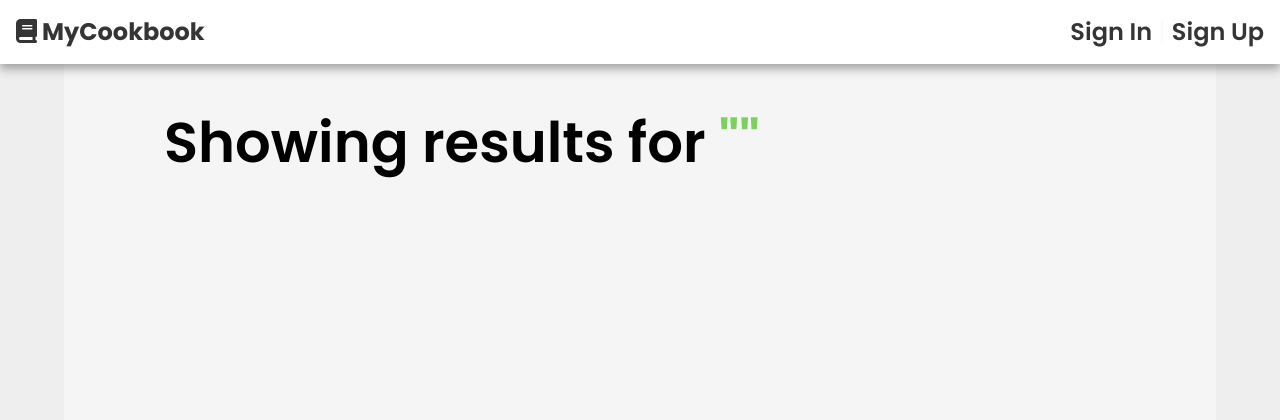
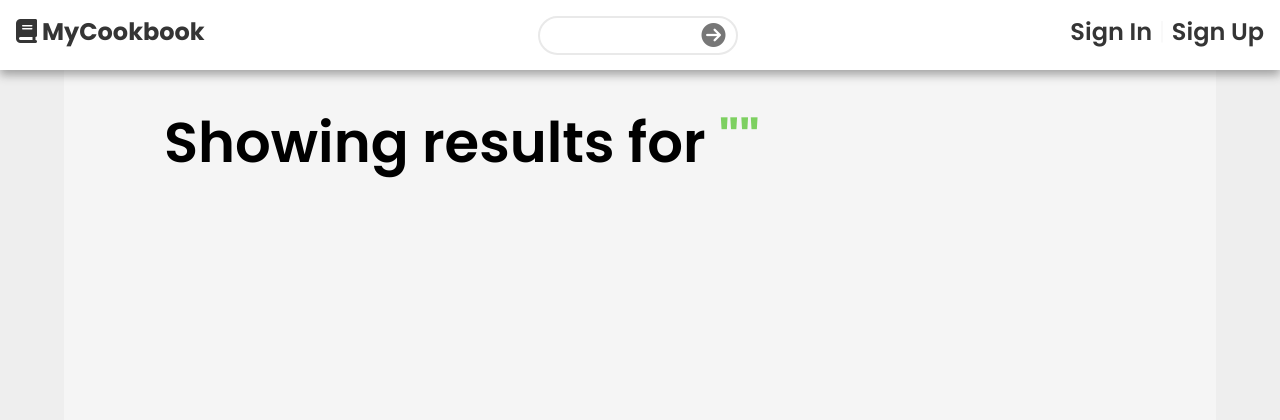
Before and after one commit to SeanDemske/MyCookbook, a Flask app: page /ui in a window 1280 px wide. Shown: the top 420 px of the page. Run offline with Flask 2, Linux system fonts and the light colour scheme; parts of the project's set-up code (start-up, migrations or seed data) failed here and were passed over; some libraries are stand-ins or nearby versions.

Commit message:
added searchbar to navbar

```diff
--- a/static/css/mobile.css
+++ b/static/css/mobile.css
@@ -42,7 +42,8 @@ nav .container {
 }
 
 .recipe-card img {
-    width: 80px;
+    width: 70px;
+    height: 100px;
     object-fit: cover;
     border-radius: 15px 0px 0px 15px;
 }
@@ -72,8 +73,3 @@ nav .container {
 .api-recipe-detail .header {
     font-size: 1rem;
 }
-
-.api-recipe-detail img {
-    width: 80px;
-    height: 80px;
-}
--- a/static/css/style.css
+++ b/static/css/style.css
@@ -55,6 +55,54 @@ nav .nav-links a {
 nav .nav-links a:hover {
     color: #575757;
     border-bottom: 3px solid #7DD060;
+}
+
+nav input {
+    width: 200px;
+    padding: 10px 22px;
+    border-radius: 60px;
+    border: 2px solid #e9e9e9;
+    font-size: .8rem;
+    margin: 0;
+}
+
+@media screen and (max-width: 650px) {
+    nav .input-container {
+        /* height: 10px; */
+        padding: 0;
+    }
+
+    nav input {
+        font-size: 1rem;
+        height: 10px;
+        padding: 10px;
+    }
+}
+
+@media screen and (max-width: 450px) {
+    nav .input-container {
+        display: none;
+    }
+}
+
+nav input:focus {
+    outline: none;
+    border: 3px solid #7DD060;
+}
+
+nav .input-container {
+    position: relative;
+}
+
+nav .input-container #input-arrow {
+    position: absolute;
+    top: 50%;
+    transform: translate(-50%, -50%);
+    right: 0;
+    -webkit-user-select: none; /* Safari */
+    -moz-user-select: none; /* Firefox */
+    -ms-user-select: none; /* IE10+/Edge */
+    user-select: none; /* Standard */
 }
 
 /* Hero Landing */
--- a/static/css/utilities.css
+++ b/static/css/utilities.css
@@ -97,7 +97,7 @@
 
 /* Recipe Card */
 .recipe-card {
-    height: 170px;
+    height: 140px;
     width: 48%;
     margin: 10px 0px;
     display: flex;
@@ -113,8 +113,8 @@
 }
 
 .recipe-card img {
-    height: 100%;
-    width: auto;
+    height: 140px;
+    width: 140px;
     border-radius: 10px 0px 0px 10px;
 }
 
--- a/templates/base.html
+++ b/templates/base.html
@@ -7,7 +7,7 @@
     <link rel="stylesheet" href="/static/css/utilities.css">
     <link rel="stylesheet" href="/static/css/style.css">
     <link rel="stylesheet" media="screen and (max-width: 1250px)" href="/static/css/tablet.css">
-    <link rel="stylesheet" media="screen and (max-width: 550px)" href="/static/css/mobile.css">
+    <link rel="stylesheet" media="screen and (max-width: 650px)" href="/static/css/mobile.css">
     <title>MyCookbook</title>
 </head>
 <body>
@@ -17,6 +17,12 @@
             <div class="container">
                 <div class="nav-logo">
                     <a href="/" class="text-primary"><i class="fas fa-book text-primary"></i> MyCookbook</a>
+                </div>
+                <div class="input-container">
+                    <form action="/search" method="GET">
+                        <input type="text" name="q">
+                        <i id="input-arrow" class="fas fa-arrow-circle-right text-secondary"></i>
+                    </form>
                 </div>
                 <div class="nav-links">
                     <ul>
```
